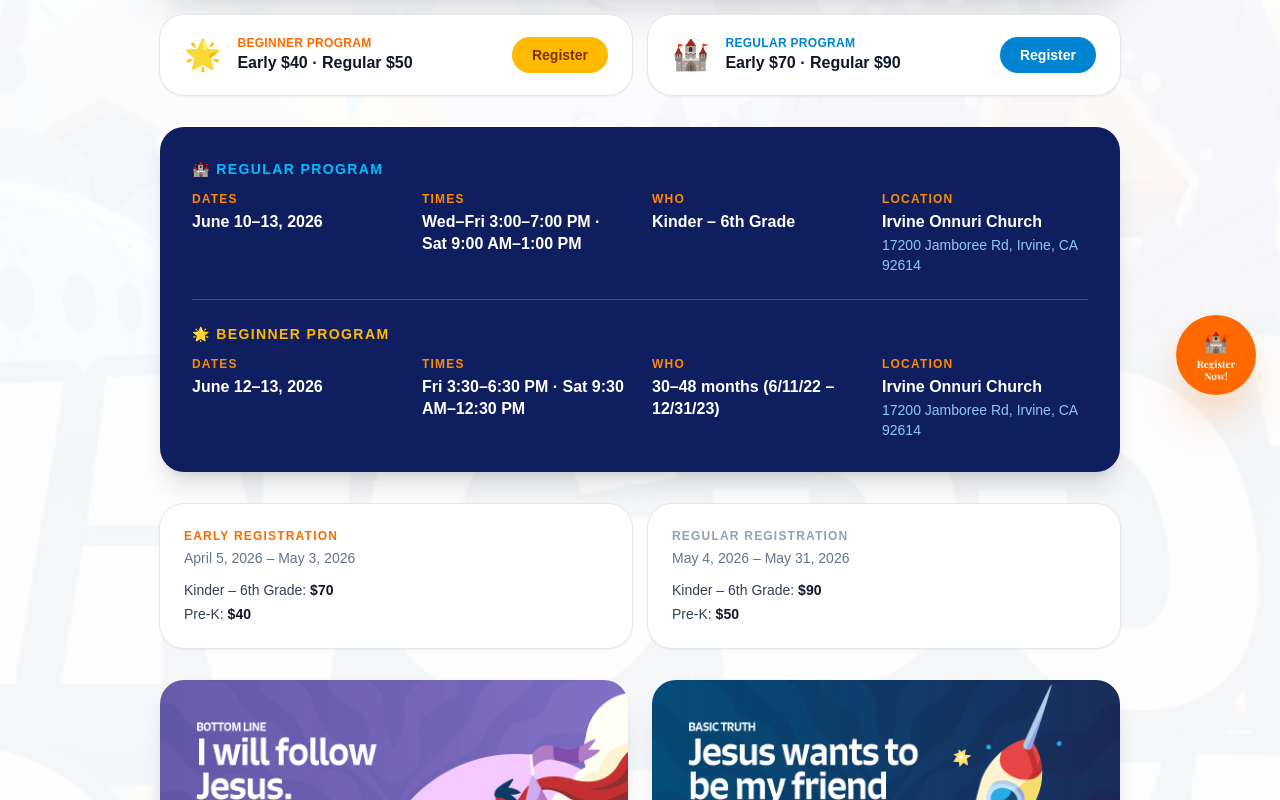
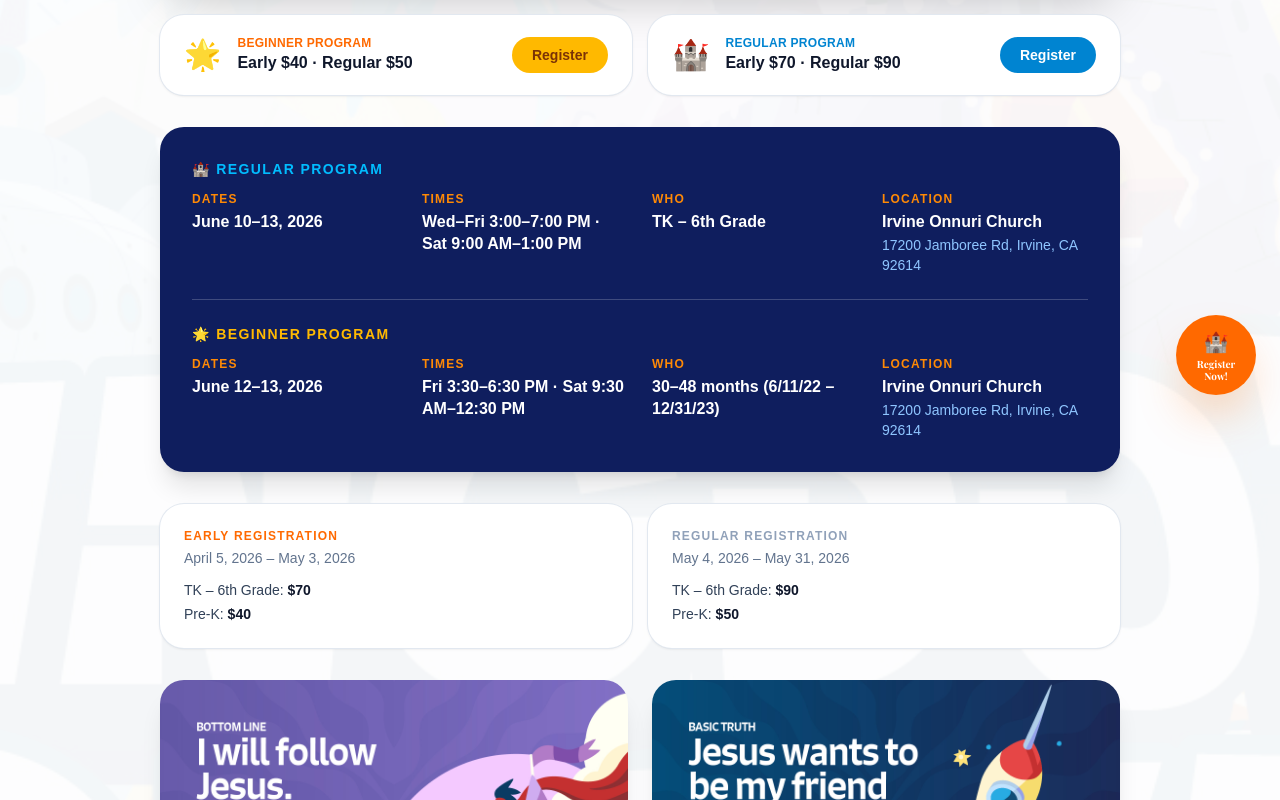
Before and after one commit to Irvine-Onnuri-Church/vbs-registration, a Next.js app: page / in a window 1280 px wide. Shown: the part 373-1173 px from the top of the page. Built offline with nearby package versions, Linux system fonts and the light colour scheme; a web font is replaced by a local one.

Commit message:
updated regular reg info

```diff
--- a/src/app/design1/page.tsx
+++ b/src/app/design1/page.tsx
@@ -68,7 +68,7 @@ export default function Design1Page() {
           {[
             { label: 'Dates', value: EVENT_INFO.dates, icon: '📅' },
             { label: 'Times', value: EVENT_INFO.times, icon: '🕒' },
-            { label: 'Who', value: 'Kinder – 6th Grade', icon: '👦' },
+            { label: 'Who', value: 'TK – 6th Grade', icon: '👦' },
             { label: 'Location', value: EVENT_INFO.location, sub: EVENT_INFO.address, icon: '📍' },
           ].map((item) => (
             <div key={item.label} className="bg-white px-6 py-8">
--- a/src/app/page.tsx
+++ b/src/app/page.tsx
@@ -116,7 +116,7 @@ export default function HomePage() {
             <p className="text-xs font-bold uppercase tracking-widest text-orange-500">Early Registration</p>
             <p className="mt-1 text-sm text-slate-500">{formatDateLabel(EVENT_INFO.earlyRegistrationStart)} – {formatDateLabel(EVENT_INFO.earlyRegistrationDeadline)}</p>
             <div className="mt-3 space-y-1 text-sm text-slate-700">
-              <p>Kinder – 6th Grade: <span className="font-bold text-slate-900">${REGISTRATION_PRICING.early.standard}</span></p>
+              <p>TK – 6th Grade: <span className="font-bold text-slate-900">${REGISTRATION_PRICING.early.standard}</span></p>
               <p>Pre-K: <span className="font-bold text-slate-900">${REGISTRATION_PRICING.early.beginner}</span></p>
             </div>
           </div>
@@ -124,7 +124,7 @@ export default function HomePage() {
             <p className="text-xs font-bold uppercase tracking-widest text-slate-400">Regular Registration</p>
             <p className="mt-1 text-sm text-slate-500">{formatDateLabel(EVENT_INFO.regularRegistrationStart)} – {formatDateLabel(EVENT_INFO.registrationDeadline)}</p>
             <div className="mt-3 space-y-1 text-sm text-slate-700">
-              <p>Kinder – 6th Grade: <span className="font-bold text-slate-900">${REGISTRATION_PRICING.regular.standard}</span></p>
+              <p>TK – 6th Grade: <span className="font-bold text-slate-900">${REGISTRATION_PRICING.regular.standard}</span></p>
               <p>Pre-K: <span className="font-bold text-slate-900">${REGISTRATION_PRICING.regular.beginner}</span></p>
             </div>
           </div>
--- a/src/app/register/page.tsx
+++ b/src/app/register/page.tsx
@@ -34,7 +34,7 @@ export default function RegisterLandingPage() {
             </span>
           </Link>
 
-          {/* K–6th */}
+          {/* TK–6th */}
           <Link
             href="/register/k6"
             className="group flex flex-col items-center rounded-3xl bg-white p-8 text-center shadow-sm ring-1 ring-slate-200 transition hover:shadow-lg hover:ring-sky-300"
@@ -43,7 +43,7 @@ export default function RegisterLandingPage() {
               🏰
             </div>
             <h2 className="mt-4 text-xl font-bold text-slate-900">Regular Program</h2>
-            <p className="mt-1 text-sm text-slate-500">Kindergarten through 6th grade</p>
+            <p className="mt-1 text-sm text-slate-500">Transitional Kindergarten through 6th grade</p>
             <div className="mt-4 space-y-1 text-sm">
               <p className="text-slate-600">Early: <span className="font-bold text-slate-900">${REGISTRATION_PRICING.early.standard}</span></p>
               <p className="text-slate-600">Regular: <span className="font-bold text-slate-900">${REGISTRATION_PRICING.regular.standard}</span></p>
--- a/src/components/RegistrationFormClient.tsx
+++ b/src/components/RegistrationFormClient.tsx
@@ -185,12 +185,12 @@ export default function RegistrationFormClient({ program }: { program: 'prek' |
             <div className={`rounded-2xl border p-3 ${earlyRegistration ? 'border-sky-400 bg-sky-100 font-semibold' : 'border-sky-200 bg-white/60'}`}>
               <p className="font-semibold">Early Registration</p>
               <p className="mt-0.5 text-sky-700">{formatDateLabel(EVENT_INFO.earlyRegistrationStart)} – {formatDateLabel(EVENT_INFO.earlyRegistrationDeadline)}</p>
-              <p className="mt-1">{program === 'prek' ? `Pre-K: $${REGISTRATION_PRICING.early.beginner}` : `K–6th Grade: $${REGISTRATION_PRICING.early.standard}`}</p>
+              <p className="mt-1">{program === 'prek' ? `Pre-K: $${REGISTRATION_PRICING.early.beginner}` : `TK–6th Grade: $${REGISTRATION_PRICING.early.standard}`}</p>
             </div>
             <div className={`rounded-2xl border p-3 ${registrationPhase === 'regular' ? 'border-sky-400 bg-sky-100 font-semibold' : 'border-sky-200 bg-white/60'}`}>
               <p className="font-semibold">Regular Registration</p>
               <p className="mt-0.5 text-sky-700">{formatDateLabel(EVENT_INFO.regularRegistrationStart)} – {formatDateLabel(EVENT_INFO.registrationDeadline)}</p>
-              <p className="mt-1">{program === 'prek' ? `Pre-K: $${REGISTRATION_PRICING.regular.beginner}` : `K–6th Grade: $${REGISTRATION_PRICING.regular.standard}`}</p>
+              <p className="mt-1">{program === 'prek' ? `Pre-K: $${REGISTRATION_PRICING.regular.beginner}` : `TK–6th Grade: $${REGISTRATION_PRICING.regular.standard}`}</p>
             </div>
           </div>
           {registrationOpen && (
--- a/src/lib/constants.ts
+++ b/src/lib/constants.ts
@@ -33,7 +33,7 @@ export const BEGINNER_DOB = {
 } as const;
 
 export const PROGRAM_INFO = {
-  regular: { who: 'Kinder – 6th Grade' },
+  regular: { who: 'TK – 6th Grade' },
   beginner: { who: `${BEGINNER_DOB.ageLabel} (${BEGINNER_DOB.label})` },
 } as const;
 
```
